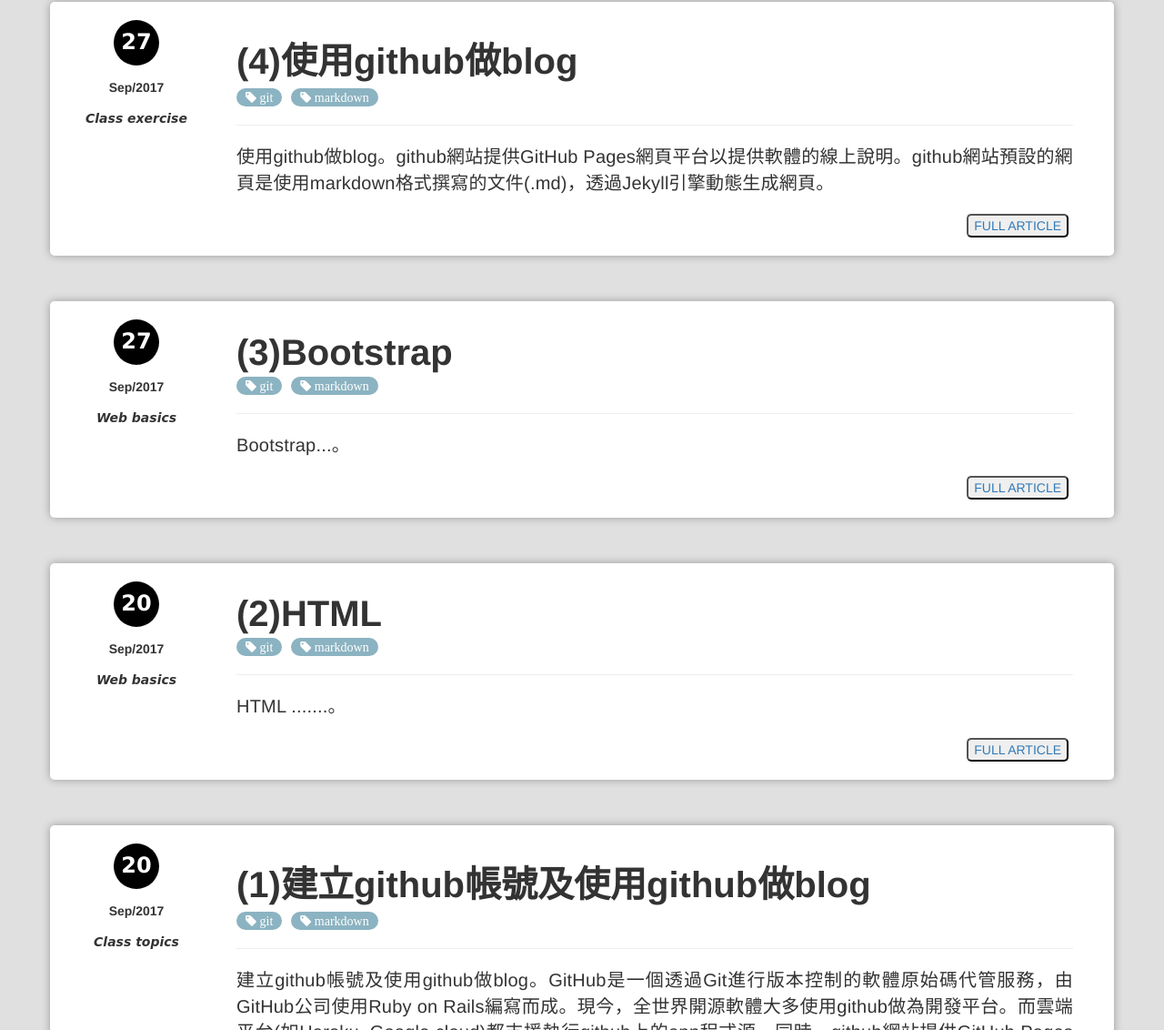
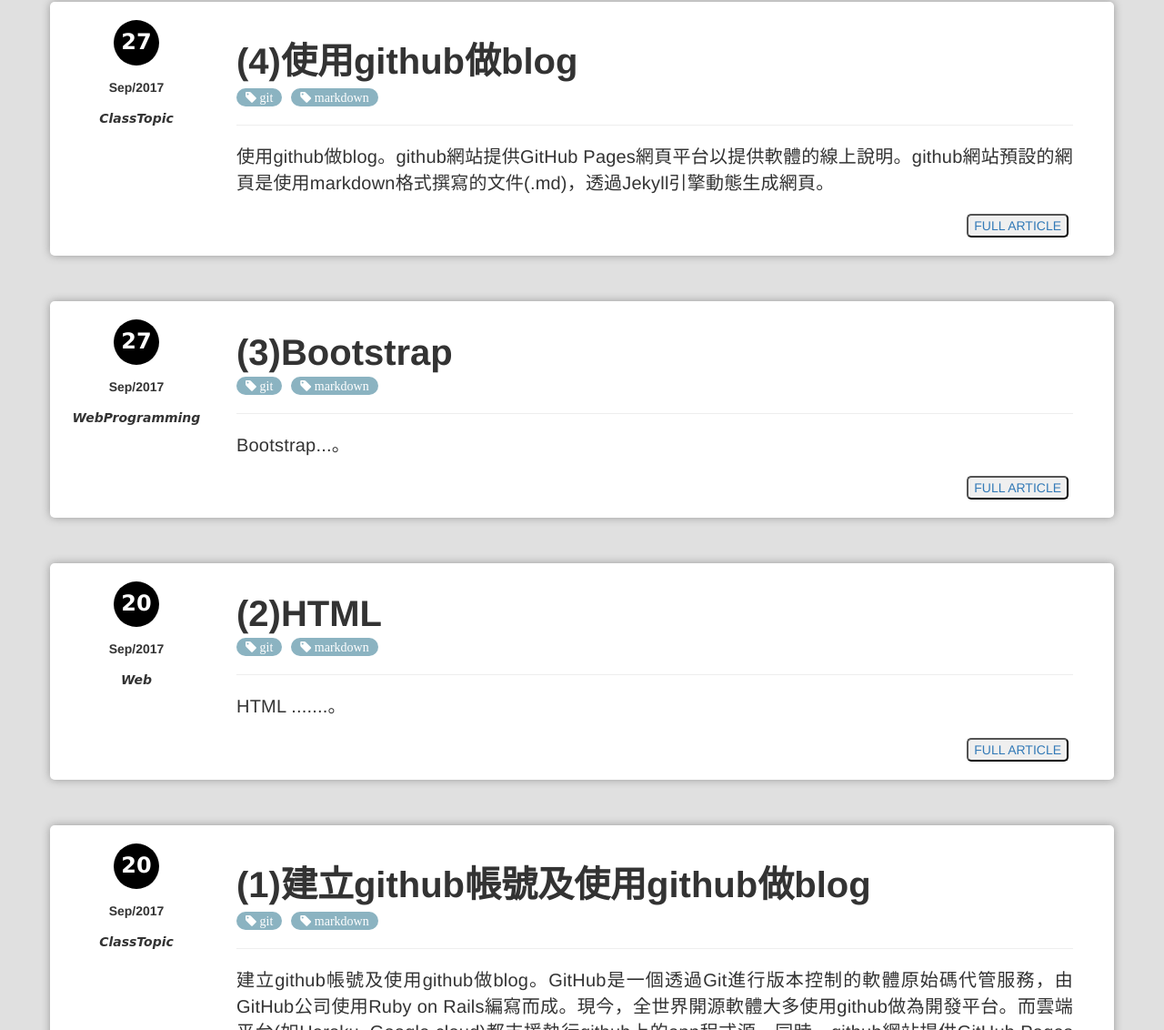
Before and after one commit to wily125/webcourse-1, a Jekyll site: the page built from index.html, in a window 1280 px wide. Shown: the part 228-1360 px from the top of the page at 91% size. Built offline with Jekyll 4.4.1, drawn with Linux system fonts in a browser that asks for light colours; Markdown is read by kramdown in place of the engine named in the settings; the list of posts is cut into pages by our own code.

Commit message:
jekyll update

```diff
--- a/_posts/2017-09-20-Github.md
+++ b/_posts/2017-09-20-Github.md
@@ -1,7 +1,7 @@
 ---
 title: "(1)建立github帳號及使用github做blog"
 layout: post
-category: [Class topics]
+category: [ClassTopic]
 tags: [git, markdown]
 excerpt: "建立github帳號及使用github做blog。GitHub是一個透過Git進行版本控制的軟體原始碼代管服務，由GitHub公司使用Ruby on Rails編寫而成。現今，全世界開源軟體大多使用github做為開發平台。而雲端平台(如Heroku, Google cloud)都支援執行github上的app程式源。同時，github網站提供GitHub Pages網頁平台以提供軟體的線上說明。github網站預設的網頁是使用markdown格式撰寫的文件(.md)，透過Jekyll引擎動態生成網頁。"
 ---
--- a/_posts/2017-09-20-HTML.md
+++ b/_posts/2017-09-20-HTML.md
@@ -1,7 +1,7 @@
 ---
 title: "(2)HTML"
 layout: post
-category: [Web basics]
+category: [Web]
 tags: [git, markdown]
 excerpt: "HTML .......。"
 ---
--- a/_posts/2017-09-27-Bootstrap.md
+++ b/_posts/2017-09-27-Bootstrap.md
@@ -1,7 +1,7 @@
 ---
 title: "(3)Bootstrap"
 layout: post
-category: [Web basics]
+category: [WebProgramming]
 tags: [git, markdown]
 excerpt: "Bootstrap...。"
 ---
--- a/_posts/2017-09-27-Github-pages.md
+++ b/_posts/2017-09-27-Github-pages.md
@@ -1,7 +1,7 @@
 ---
 title: "(4)使用github做blog"
 layout: post
-category: [Class exercise]
+category: [ClassTopic]
 tags: [git, markdown]
 excerpt: "使用github做blog。github網站提供GitHub Pages網頁平台以提供軟體的線上說明。github網站預設的網頁是使用markdown格式撰寫的文件(.md)，透過Jekyll引擎動態生成網頁。"
 ---
```
